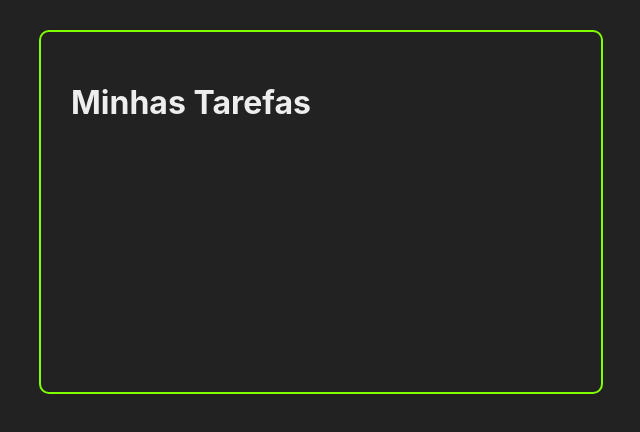
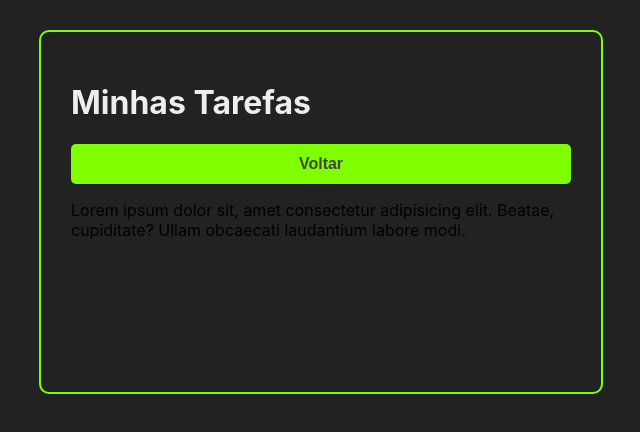
Before and after one commit to LuizCBonini/curso-react, a React (Create React App) app: page /1 in a window 1280 px wide. Shown: the top 432 px of the page, without its empty margins (319-959 px from the left). Built offline with nearby package versions, Linux system fonts and the light colour scheme.

Commit message:
Criação do componente Task Details

```diff
--- a/src/App.jsx
+++ b/src/App.jsx
@@ -5,6 +5,7 @@ import {BrowserRouter as Router, Route} from 'react-router-dom'
 import Header from './components/Header'
 import Tasks from './components/Tasks'
 import AddTask from './components/AddTask'
+import TaskDetails from './components/TaskDetails'
 
 import "./App.css"
 
@@ -57,6 +58,7 @@ const App = () => {
             <Tasks tasks={tasks} handleTaskClick={handleTaskClick} handleTaskDeletion={handleTaskDeletion}/>
           </>
         )}/>
+        <Route path="/:taskTitle" exact render={TaskDetails}/>
       </div>
     </Router>
   )
--- /dev/null
+++ b/src/components/TaskDetails.jsx
@@ -0,0 +1,16 @@
+import React from 'react';
+
+import Button from './Button';
+
+const TaskDetails = () => {
+    return ( <>
+        <div className="back-button-container">
+            <Button>Voltar</Button>
+        </div>
+        <div className="task-details-container">
+            <p>Lorem ipsum dolor sit, amet consectetur adipisicing elit. Beatae, cupiditate? Ullam obcaecati laudantium labore modi.</p>
+        </div>
+    </> );
+}
+
+export default TaskDetails;
```
